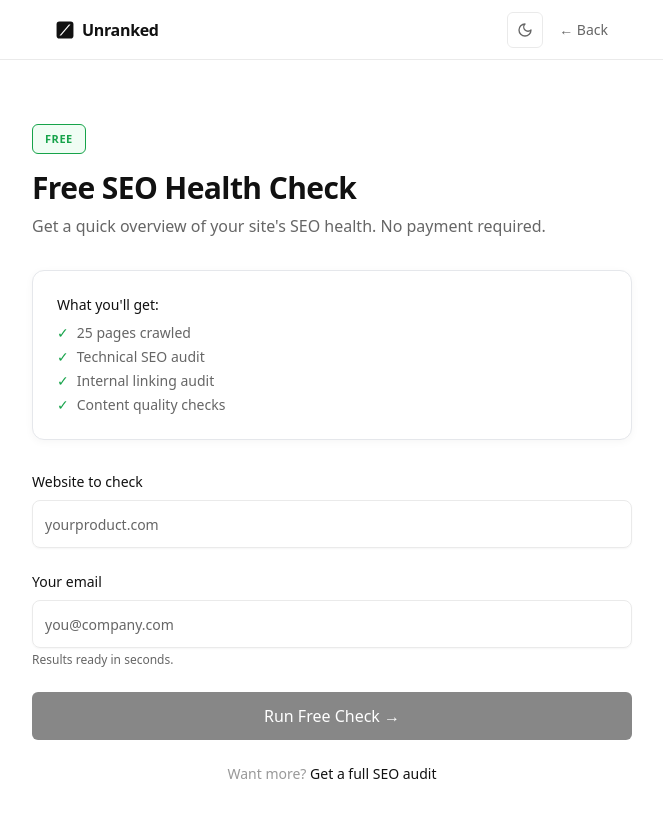
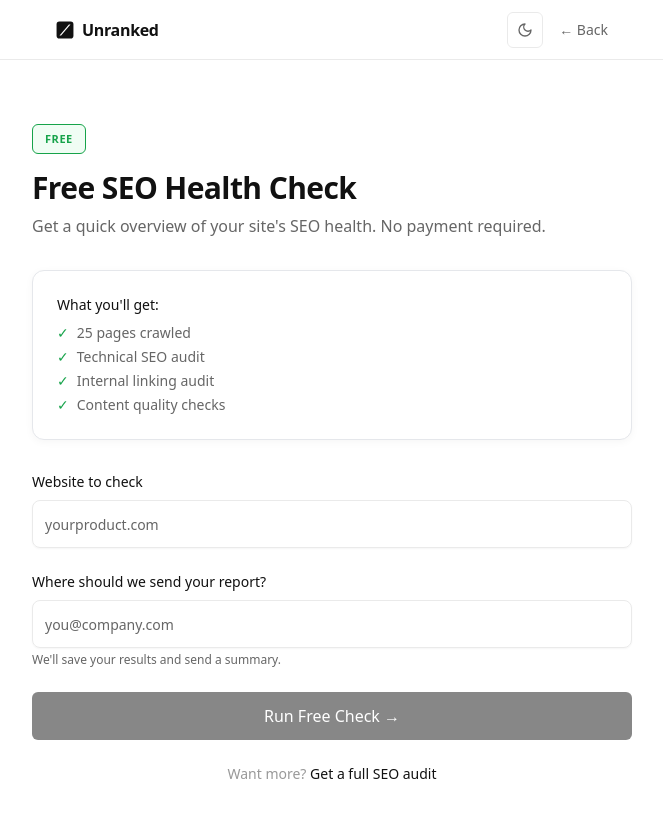
Before and after one commit to johanstenius/unranked, a Next.js app in the folder apps/web/: page /check in a window 1280 px wide. Shown: the top 818 px of the page, without its empty margins (308-971 px from the left). Built offline with nearby package versions, Linux system fonts and the light colour scheme; no server answers; a web font is replaced by a local one.

Commit message:
update free tier email field copy to be value-driven
🤖 Generated with [Claude Code](https://claude.com/claude-code)

Co-Authored-By: Claude Opus 4.5 <noreply@anthropic.com>

```diff
--- a/apps/web/src/app/check/page.tsx
+++ b/apps/web/src/app/check/page.tsx
@@ -110,7 +110,7 @@ function CheckForm() {
 								htmlFor="email"
 								className="block text-sm font-medium text-foreground mb-2"
 							>
-								Your email
+								Where should we send your report?
 							</label>
 							<Input
 								id="email"
@@ -122,7 +122,7 @@ function CheckForm() {
 								className="h-12"
 							/>
 							<p className="text-xs text-muted-foreground mt-1">
-								Results ready in seconds.
+								We&apos;ll save your results and send a summary.
 							</p>
 						</SlideUp>
 
```
